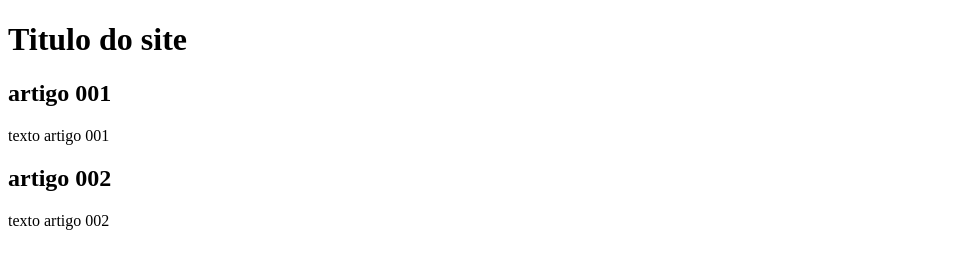
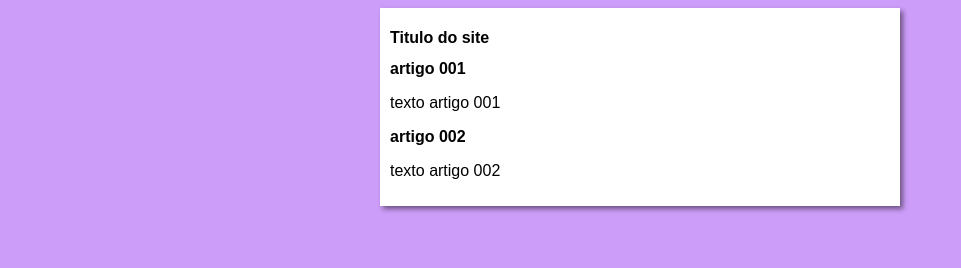
Before and after one commit to rafasenaris/Projeto-site-CursoEmVideo, a plain HTML site: page index.html in a window 1280 px wide. Shown: the whole page, without its empty margins (0-961 px from the left). Drawn offline with Linux system fonts and the light colour scheme.

Commit message:
iniciei o design

```diff
--- /dev/null
+++ b/estilos/style.css
@@ -0,0 +1,17 @@
+*{
+    font-family: Arial, Helvetica, sans-serif;
+    font-size: 16px;
+}
+
+body{
+    background-color: rgb(204, 157, 249);
+
+}
+
+main{
+    background-color:white ;
+    width: 500px;
+    margin: auto;
+    padding: 10px;
+    box-shadow: 3px 3px 5px rgba(0, 0, 0, 0.473);
+}
--- a/index.html
+++ b/index.html
@@ -5,6 +5,7 @@
     <meta http-equiv="X-UA-Compatible" content="IE=edge">
     <meta name="viewport" content="width=device-width, initial-scale=1.0">
     <title>titulo do site</title>
+    <link rel="stylesheet" href="estilos/style.css">
 </head>
 <body>
     <main>
```
